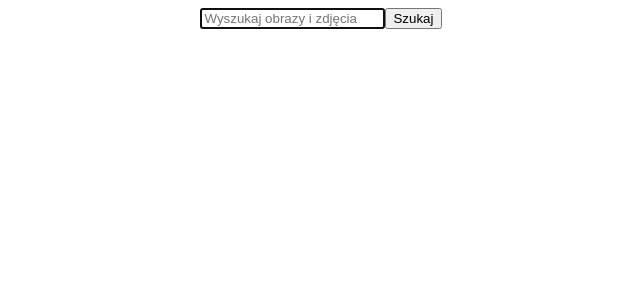
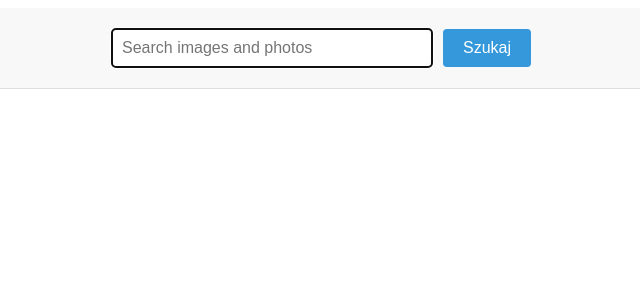
Before and after one commit to AlicjaSzamraj/goit-react-hw-04, a React (Vite) app: page / in a window 1280 px wide. Shown: the top 300 px of the page, without its empty margins (319-959 px from the left). Built offline with nearby package versions, Linux system fonts and the light colour scheme.

Commit message:
searchbar done

```diff
--- a/src/components/ImageModal.jsx
+++ b/src/components/ImageModal.jsx
@@ -2,7 +2,7 @@ import React, { useEffect } from "react";
 import Modal from "react-modal";
 import styles from "../styles/ImageModal.module.css";
 
-Modal.setAppElement('#root');
+Modal.setAppElement("#root"); // Ustawienie głównego elementu aplikacji
 
 const ImageModal = ({ image, onClose }) => {
   useEffect(() => {
@@ -11,9 +11,9 @@ const ImageModal = ({ image, onClose }) => {
         onClose();
       }
     };
-    window.addEventListener('keydown', handleEsc);
+    window.addEventListener("keydown", handleEsc);
     return () => {
-      window.removeEventListener('keydown', handleEsc);
+      window.removeEventListener("keydown", handleEsc);
     };
   }, [onClose]);
 
@@ -37,10 +37,17 @@ const ImageModal = ({ image, onClose }) => {
         className={styles.Image}
       />
       <div className={styles.info}>
-        <p><strong>Autor:</strong> {image.user.name}</p>
-        <p><strong>Polubienia:</strong> {image.likes}</p>
-        {image.description && <p><strong>Opis:</strong> {image.description}</p>}
-        {image.alt_description && <p><strong>Alt Opis:</strong> {image.alt_description}</p>}
+        <p>
+          <strong>Autor:</strong> {image.user.name}
+        </p>
+        <p>
+          <strong>Polubienia:</strong> {image.likes}
+        </p>
+        {image.description && (
+          <p>
+            <strong>Opis:</strong> {image.description}
+          </p>
+        )}
       </div>
     </Modal>
   );
--- a/src/components/SearchBar.jsx
+++ b/src/components/SearchBar.jsx
@@ -1,5 +1,6 @@
 import React, { useState } from "react";
 import toast, { Toaster } from "react-hot-toast";
+import styles from "../styles/SearchBar.module.css";
 
 const SearchBar = ({ onSubmit }) => {
   const [inputValue, setInputValue] = useState("");
@@ -15,18 +16,20 @@ const SearchBar = ({ onSubmit }) => {
   };
 
   return (
-    <header>
-      <form onSubmit={handleSubmit}>
+    <header className={styles.header}>
+      <form className={styles.form} onSubmit={handleSubmit}>
         <input
-          className="input"
+          className={styles.input}
           type="text"
           autoComplete="off"
           autoFocus
-          placeholder="Wyszukaj obrazy i zdjęcia"
+          placeholder="Search images and photos"
           value={inputValue}
           onChange={(e) => setInputValue(e.target.value)}
         />
-        <button type="submit">Szukaj</button>
+        <button className={styles.button} type="submit">
+          Szukaj
+        </button>
       </form>
       <Toaster position="top-right" />
     </header>
--- a/src/styles/SearchBar.module.css
+++ b/src/styles/SearchBar.module.css
@@ -1,15 +1,39 @@
-.SearchBar {
-  margin: 20px;
+.header {
+  padding: 20px;
+  background-color: #f8f8f8;
+  border-bottom: 1px solid #ddd;
 }
 
-.SearchBar input {
-  padding: 10px;
-  font-size: 16px;
-  width: 300px;
-  margin-right: 10px;
+.form {
+  display: flex;
+  justify-content: center;
+  align-items: center;
 }
 
-.SearchBar button {
-  padding: 50px;
+.input {
+  width: 300px;
+  padding: 10px;
+  margin-right: 10px;
+  border: 1px solid #ccc;
+  border-radius: 4px;
   font-size: 16px;
 }
+
+.button {
+  padding: 10px 20px;
+  background-color: #3498db;
+  color: white;
+  border: none;
+  border-radius: 4px;
+  cursor: pointer;
+  font-size: 16px;
+  transition: background-color 0.3s ease;
+}
+
+.button:hover {
+  background-color: #2980b9;
+}
+
+.button:active {
+  background-color: #1c6693;
+}
```
